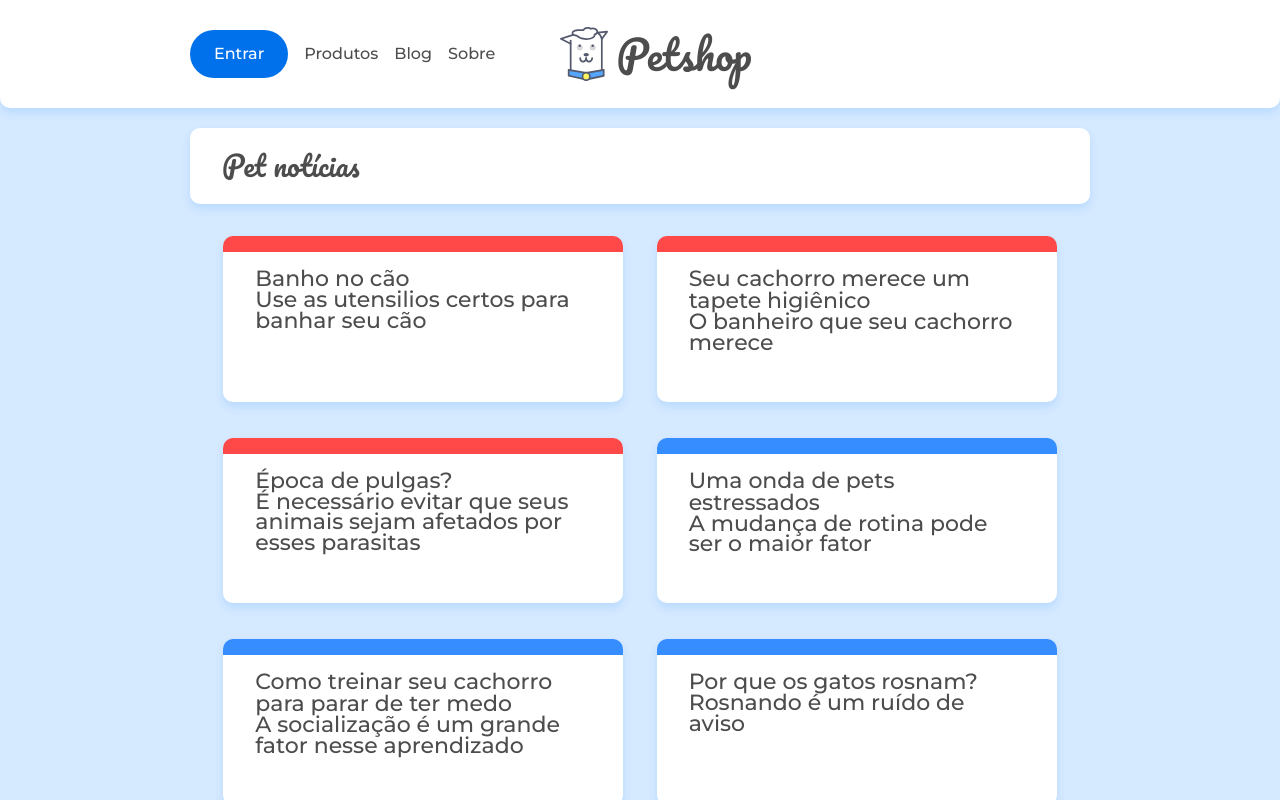
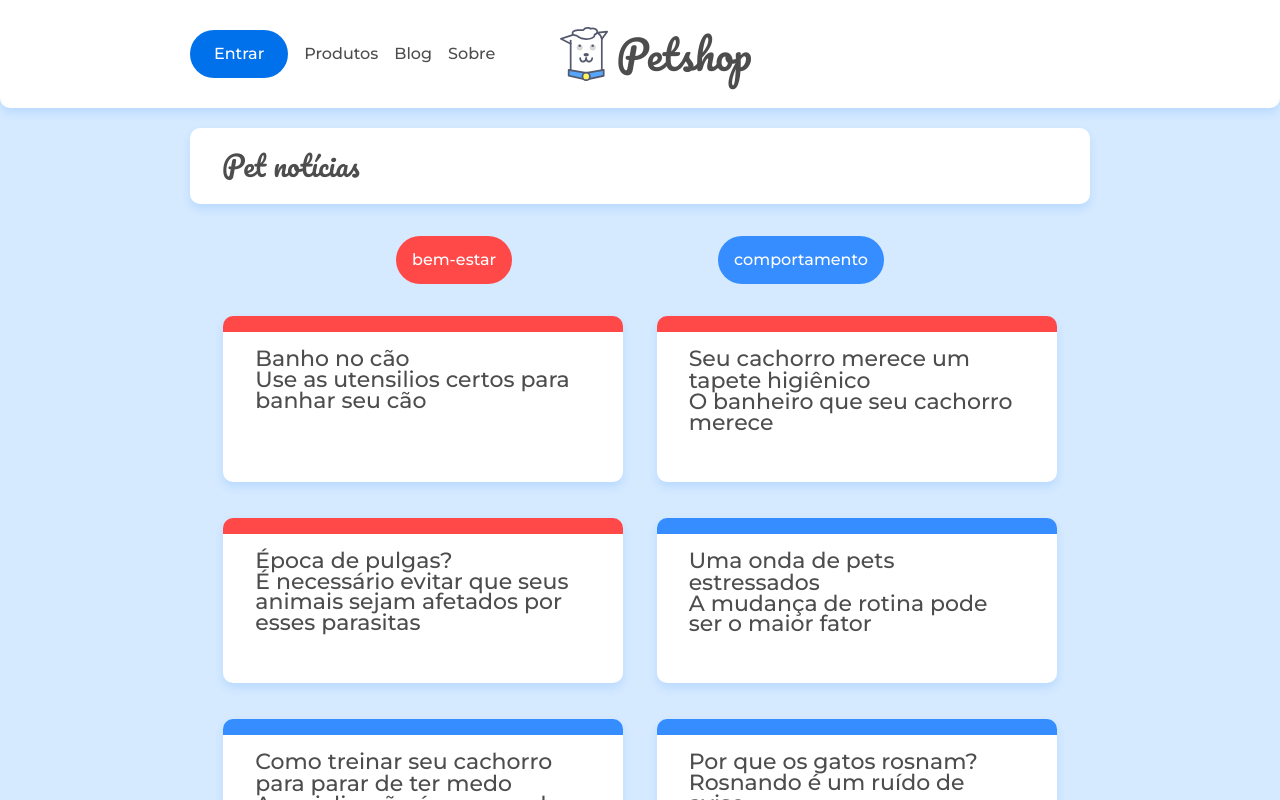
Before and after one commit to Gabrielhidro/Doguito_petshop, a React (Create React App) app: page / in a window 1280 px wide. Shown: the top 800 px of the page. Built offline with nearby package versions, Linux system fonts and the light colour scheme; data requests are answered from the project's data file.

Commit message:
Create categories list

```diff
--- /dev/null
+++ b/src/components/ListaCategorias.jsx
@@ -0,0 +1,27 @@
+import { useEffect, useState } from "react"
+import { Link } from "react-router-dom"
+import { busca } from "../api/api"
+import '../assets/css/blog.css'
+
+export default function ListaCategorias (){
+
+    const [ categorias, setCategorias ] = useState([])
+
+    useEffect(() => {
+        busca('/categorias', setCategorias)
+    }, [])
+
+    return (
+        <ul className="lista-categorias container flex">
+            {categorias.map((categoria) => {
+                return (
+                    <Link to={`categoria/${categoria.id}`}>
+                        <li className={`lista-categorias__categoria lista-categorias__categoria--${categoria.id}`}>
+                            {categoria.nome}
+                        </li>
+                    </Link>
+                )
+            })}
+        </ul>
+    )
+}
--- a/src/paginas/Home.jsx
+++ b/src/paginas/Home.jsx
@@ -1,4 +1,5 @@
 import React from 'react'
+import ListaCategorias from '../components/ListaCategorias'
 import ListaPost from '../components/ListaPost'
 
 const Home = () => {
@@ -8,6 +9,7 @@ const Home = () => {
       <div className="container">
         <h2 className="titulo-pagina">Pet notícias</h2>
       </div>
+      <ListaCategorias />
       <ListaPost url={'/posts'} />
     </main>
   )
```
Also changed, not shown: 1 other file (tests, documents, lock files or other folders).
